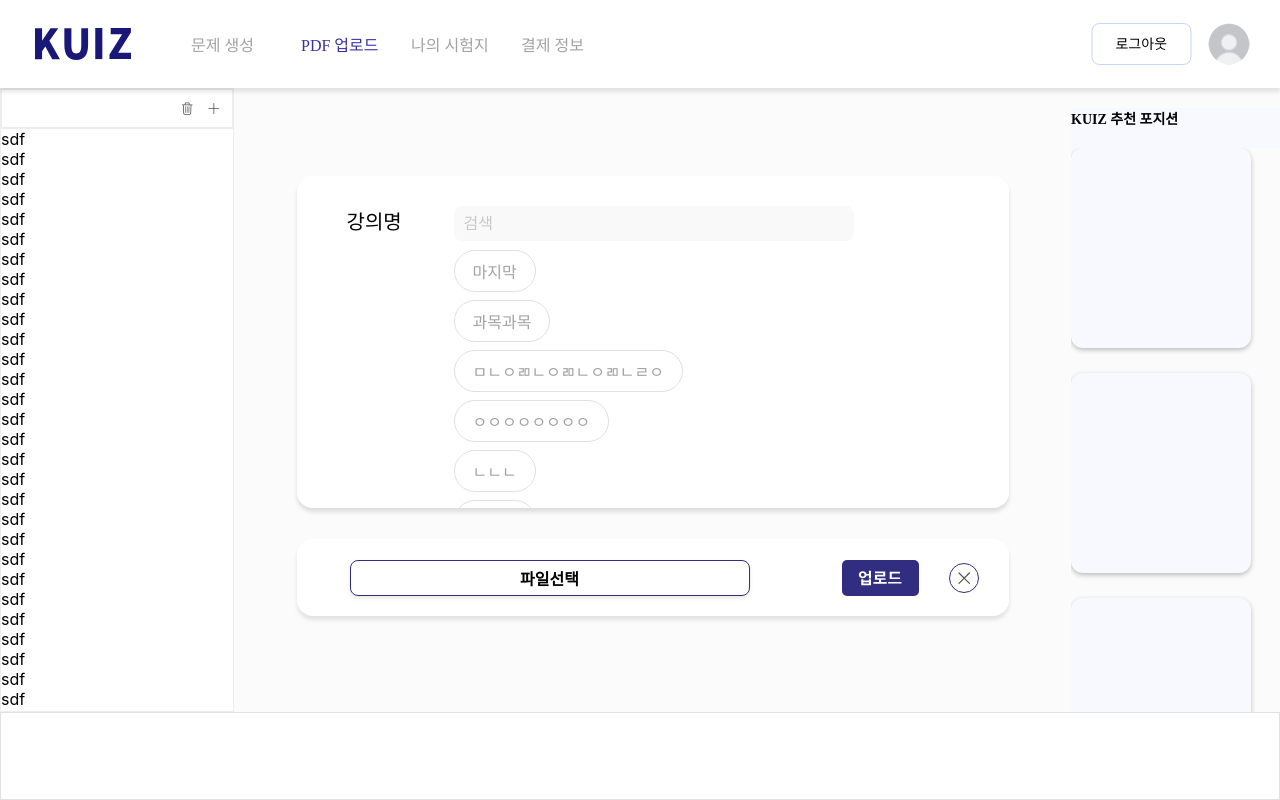
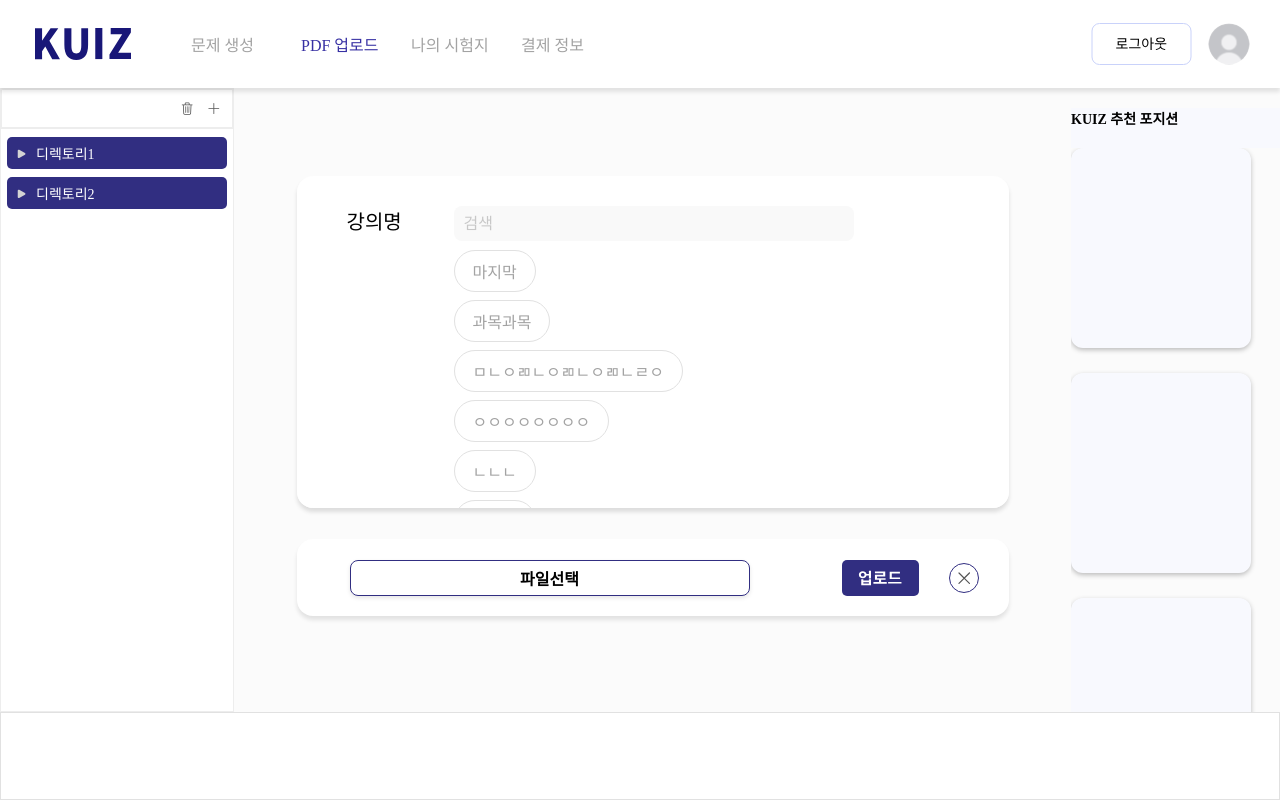
Before and after one commit to kuiz-project/frontend, a React (Create React App) app in the folder kuiz/: page /main in a window 1280 px wide. Both pictures are taken after a click on the element "PDF 업로드". Built offline with nearby package versions, Linux system fonts and the light colour scheme.

Commit message:
PDF 업로드 prototype 어느정도 완성됨

```diff
--- a/kuiz/src/contents/cssfiles/main.css
+++ b/kuiz/src/contents/cssfiles/main.css
@@ -138,8 +138,65 @@ section::-webkit-scrollbar {
     cursor: pointer;
 }
 
-.section_lists {}
+.section_lists {
+    display: flex;
+    flex-direction: column;
+}
 
+.directory {
+    display: flex;
+    flex-direction: column;
+    align-items: center;
+    margin-top: 8px;
+}
+
+.directory_top {
+    display: flex;
+    align-items: center;
+    width: 220px;
+    height: 32px;
+    flex-shrink: 0;
+    border-radius: 5px;
+    background: var(--Main, #312E81);
+}
+
+.directory_name {
+    margin-left: 10px;
+    color: var(--Text_White, #FFF);
+    font-family: Noto Sans KR;
+    font-size: 14px;
+    font-style: normal;
+    font-weight: 500;
+    line-height: normal;
+}
+
+.directory_image{
+    margin-left: 10px;
+    cursor: pointer;
+}
+.directory_image2{
+    margin-left: 9px;
+    cursor: pointer;
+}
+
+.directory_details {
+    display: flex;
+    flex-direction: column;
+    padding-left: 30px;
+    margin-top: 4px;
+    margin-bottom: 6px;
+    width: 220px;
+    height: 32px;
+    color: #424242;
+    font-family: Noto Sans KR;
+    font-size: 14px;
+    font-style: normal;
+    font-weight: 400;
+    line-height: normal;
+}
+.directory_details > div{
+    cursor: pointer;
+}
 
 footer {
     position: fixed;
@@ -272,7 +329,8 @@ footer {
     height: 100%;
 
 }
-.upload_top_search{
+
+.upload_top_search {
     width: 100%;
     height: 66px;
     position: sticky;
@@ -280,8 +338,9 @@ footer {
     z-index: 3;
     background-color: white;
     padding-top: 30px;
-    margin-bottom:8px;
+    margin-bottom: 8px;
 }
+
 .search,
 .search:focus {
     width: 400px;
--- a/kuiz/src/contents/jsfiles/upload.js
+++ b/kuiz/src/contents/jsfiles/upload.js
@@ -4,16 +4,75 @@ import { ReactComponent as Add } from '../images/add.svg';
 import { ReactComponent as Search } from '../images/search.svg';
 import { ReactComponent as Upload } from '../images/uploadButton.svg';
 import { ReactComponent as Cancel } from '../images/cancel.svg';
+import { ReactComponent as Close } from '../images/dir_close.svg';
+import { ReactComponent as Open } from '../images/dir_open.svg';
 
 export const UploadView = () => {
+    const initialDirectories = [
+        {
+            id: 'dir1',
+            name: '디렉토리1',
+            isClosed: true,
+            details: [
+                { id: 'detail1-1', name: 'pdf파일1' },
+                { id: 'detail1-2', name: 'pdf파일2' }
+            ]
+        },
+        {
+            id: 'dir2',
+            name: '디렉토리2',
+            isClosed: true,
+            details: [
+                { id: 'detail2-1', name: 'pdf파일3' },
+                { id: 'detail2-2', name: 'pdf파일4' }
+            ]
+        },
+        // ...
+    ];
+
+    const handleDetailClick = (dirId, detailId) => {
+        alert(`Directory ID: ${dirId}, Detail ID: ${detailId}`);
+    };
+
+    const [directories, setDirectories] = useState(initialDirectories);
+
+    const toggleDirectory = (dirId) => {
+        const newDirectories = directories.map(directory => {
+            if (directory.id === dirId) {
+                return { ...directory, isClosed: !directory.isClosed };
+            }
+            return directory;
+        });
+        setDirectories(newDirectories);
+    };
     return (
         <div className="main_view2">
             <section>
-                <div className="section_header"><Trash className='trash_button' /><Add className='add_button' /></div>
-                <div className="section_lists">sdf<br/>
-                sdf<br/>sdf<br/>sdf<br/>sdf<br/>sdf<br/>sdf<br/>
-                sdf<br/>sdf<br/>sdf<br/>sdf<br/>sdf<br/>
-                sdf<br/>sdf<br/>sdf<br/>sdf<br/>sdf<br/>sdf<br/>sdf<br/>sdf<br/>sdf<br/>sdf<br/>sdf<br/>sdf<br/>sdf<br/>sdf<br/>sdf<br/>sdf<br/>sdf<br/>sdf<br/>sdf<br/>sdf<br/>sdf<br/>sdf<br/>sdf<br/>sdf<br/>sdf<br/>sdf<br/>sdf<br/>sdf<br/>sdf<br/>sdf<br/>sdf<br/>sdf<br/>sdf<br/>sdf<br/>sdf<br/>sdf<br/>sdf<br/>sdf<br/>sdf<br/>sdf<br/>sdf<br/>sdf<br/></div>
+                <div className="section_header">
+                    <Trash className='trash_button' />
+                    <Add className='add_button' />
+                </div>
+                <div className="section_lists">
+                    {directories.map((directory) => (
+                        <div className="directory" key={directory.id}>
+                            <div className="directory_top">
+                                <div onClick={() => toggleDirectory(directory.id)}>
+                                    {directory.isClosed ? <Close className='directory_image' /> : <Open className='directory_image2' />}
+                                </div>
+                                <div className="directory_name">{directory.name}</div>
+                            </div>
+                            {!directory.isClosed && (
+                                <div className="directory_details">
+                                    {directory.details.map((detail) => (
+                                        <div key={detail.id} onClick={() => handleDetailClick(directory.id, detail.id)}>
+                                            {detail.name}
+                                        </div>
+                                    ))}
+                                </div>
+                            )}
+                        </div>
+                    ))}
+                </div>
             </section>
             <div className="upload_mid_section">
                 <div className="upload_mid_top">
@@ -23,8 +82,8 @@ export const UploadView = () => {
                     </div>
                     <div className="upload_search">
                         <div className="upload_top_search">
-                        <input className="search" type="text"
-                        placeholder="검색"/>
+                            <input className="search" type="text"
+                                placeholder="검색" />
                         </div>
 
                         <div className="search_list">
@@ -40,8 +99,8 @@ export const UploadView = () => {
                 </div>
                 <div className="upload_mid_bottom">
                     <div className="fileSelect">파일선택</div>
-                    <Upload className='fileUpload'/>
-                    <Cancel className='fileUploadCancel'/>
+                    <Upload className='fileUpload' />
+                    <Cancel className='fileUploadCancel' />
                 </div>
             </div>
             <div className="upload_right_section">
```
Also changed, not shown: kuiz/src/contents/images/dir_close.svg (added), kuiz/src/contents/images/dir_open.svg (added).
